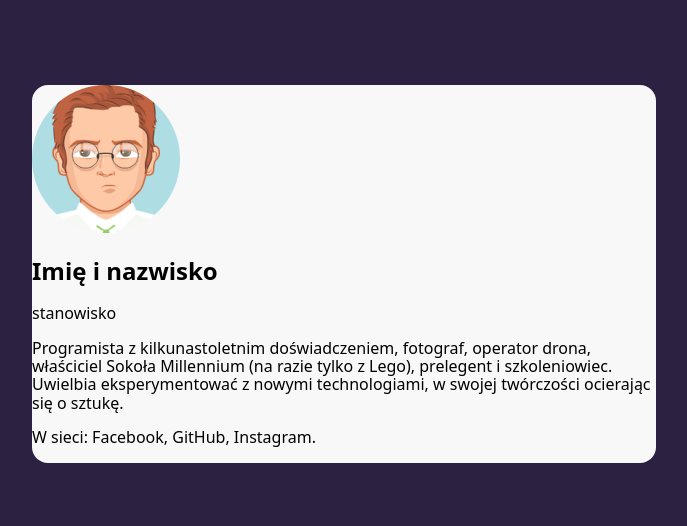
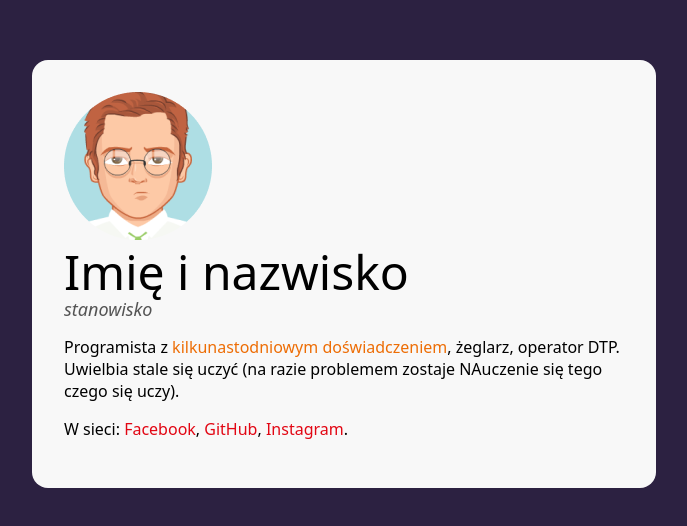
Before and after one commit to WojtekPugowski/business-card, a plain HTML site: page index.html in a window 1280 px wide. Shown: the part 126-652 px from the top of the page, without its empty margins (296-983 px from the left). Drawn offline with Linux system fonts and the light colour scheme.

Commit message:
complete BEM

```diff
--- a/index.html
+++ b/index.html
@@ -9,20 +9,22 @@
   </head>
   <body>
     <main class="main">
-      <article>
-        <img src="./avatar.png" alt="avatar" />
-        <header>
-          <h1>Imię i nazwisko</h1>
-          <p>stanowisko</p>
+      <article class="person">
+        <img class="person__image" src="./avatar.png" alt="avatar" />
+        <header class="person__header">
+          <h1 class="person__name">Imię i nazwisko</h1>
+          <p class="person__position">stanowisko</p>
         </header>
-        <p>
-          Programista z kilkunastoletnim doświadczeniem, fotograf, operator
-          drona, właściciel Sokoła Millennium (na razie tylko z Lego), prelegent
-          i szkoleniowiec. Uwielbia eksperymentować z nowymi technologiami, w
-          swojej twórczości ocierając się o sztukę.
+        <p class="person_description">
+          Programista z
+          <strong class="special">kilkunastodniowym doświadczeniem</strong>,
+          żeglarz, operator DTP. Uwielbia stale się uczyć (na razie problemem
+          zostaje NAuczenie się tego czego się uczy).
         </p>
-        <p>
-          W sieci: Facebook, GitHub, Instagram.
+        <p class="person_description">
+          W sieci: <a class="person__link" href="#">Facebook</a>,
+          <a class="person__link" href="#">GitHub</a>,
+          <a class="person__link" href="#">Instagram</a>.
         </p>
       </article>
     </main>
--- a/style.css
+++ b/style.css
@@ -21,4 +21,36 @@ body {
   border-radius: 16px;
   width: 624px;
   margin: 16px;
+  padding: 32px;
 }
+
+.person {
+}
+
+.person_description {
+  font-size: 16px;
+  line-height: 22px;
+}
+
+.person__name {
+  font-size: 36pt;
+  margin: 0;
+  font-weight: normal;
+}
+
+.person__position {
+  font-size: 18px;
+  color: #545454;
+  font-style: italic;
+  margin: 0;
+}
+
+.special {
+  color: #ed6d05;
+  font-weight: normal;
+}
+
+.person__link {
+  text-decoration: none;
+  color: #e20613;
+}
```
